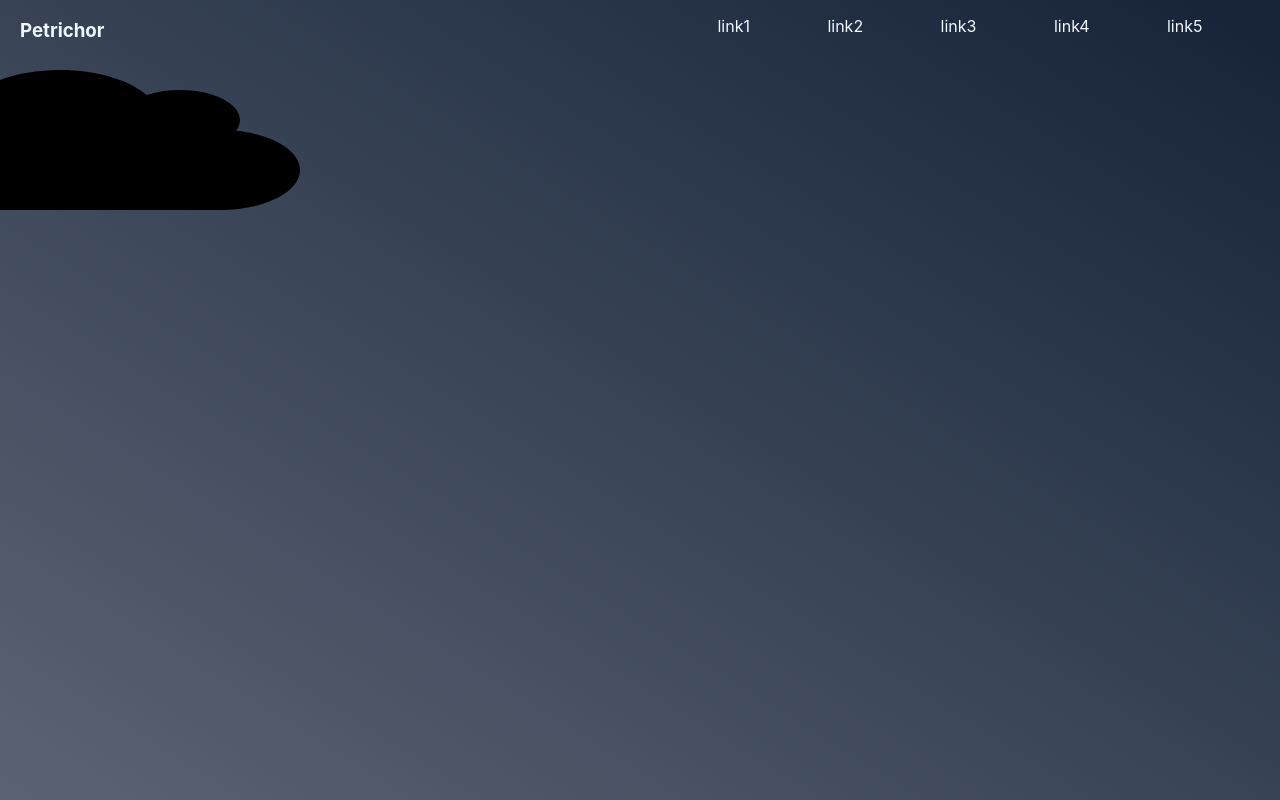
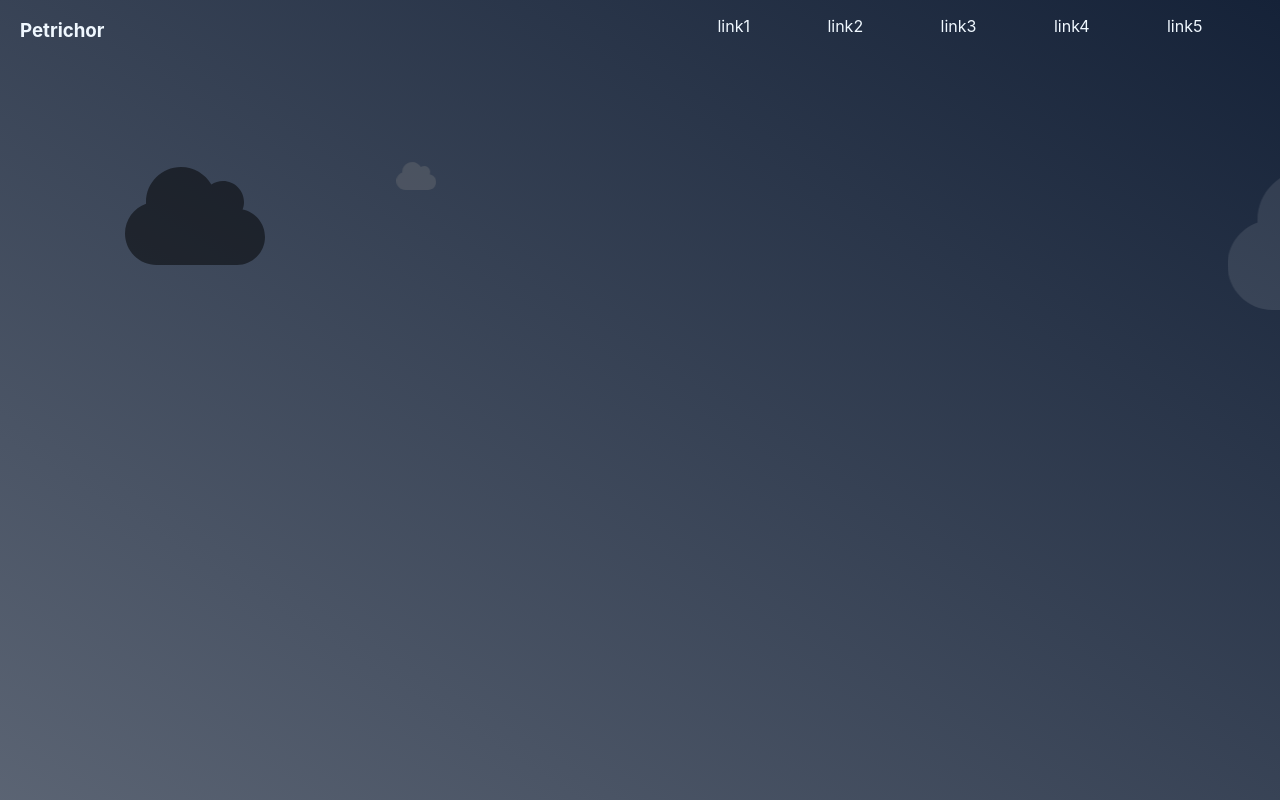
Before and after one commit to rohitanand11/petrichor, a React (Create React App) app: page / in a window 1280 px wide. Built offline with nearby package versions, Linux system fonts and the light colour scheme.

Commit message:
added a new component Clouds

```diff
--- a/src/components/clouds/Clouds.js
+++ b/src/components/clouds/Clouds.js
@@ -1,16 +1,22 @@
-import React from 'react';
-import { FontAwesomeIcon } from '@fortawesome/react-fontawesome';
+import React from "react";
+import { FontAwesomeIcon } from "@fortawesome/react-fontawesome";
 
-import classes from "./Clouds.module.css"
+import classes from "./Clouds.module.css";
 
 const Clouds = () => {
-    return(
-        <div>
-            <FontAwesomeIcon icon="cloud" size="10x" className={classes.cloud1}/>
-        </div>
-
-
-    );
-}
+  return (
+    <div className={classes.cloud}>
+      <div className={classes.cloud1}>
+        <FontAwesomeIcon icon="cloud"  color="black" size="7x"/>
+      </div>
+      <div className={classes.cloud2}>
+        <FontAwesomeIcon icon="cloud"  color="white" size="10x"/>
+      </div>
+      <div className={classes.cloud3}>
+        <FontAwesomeIcon icon="cloud"  color="gray" size="2x"/>
+      </div>
+    </div>
+  );
+};
 
 export default Clouds;
--- a/src/components/clouds/Clouds.module.css
+++ b/src/components/clouds/Clouds.module.css
@@ -1,6 +1,51 @@
+.cloud {
+    overflow: hidden;
+    position: relative;
+    width: 100%;
+    margin-top:100px;
+    display: flex;
+}
+
 .cloud1{
-    transform: scaleX(2);
-    transition-timing-function: linear;
-    transition-duration: 2s;
-    transition: ease-in;
+    opacity: 0.5;
+    animation-name: cloudanimation;
+    animation-duration: 30s;
+    animation-fill-mode: both;
+    animation-iteration-count: infinite;
+    animation-timing-function: linear;
 }
+
+.cloud2{
+    opacity: 0.1;
+    animation-name: cloudanimation;
+    animation-duration: 20s;
+    animation-fill-mode: both;
+    animation-iteration-count: infinite;
+    animation-timing-function: linear;
+    animation-direction: reverse;
+}
+
+.cloud3{
+    opacity: 0.3;
+    animation-name: cloudanimation;
+    animation-duration: 40s;
+    animation-fill-mode: both;
+    animation-iteration-count: infinite;
+    animation-timing-function: linear;
+    animation-direction: alternate;
+}
+
+@keyframes cloudanimation {
+    from{
+        transform:translateX(-150px);
+
+    }
+    to{
+        transform:translateX(1500px);
+
+    }
+}
+
+/* .cloud2{
+
+} */
```
